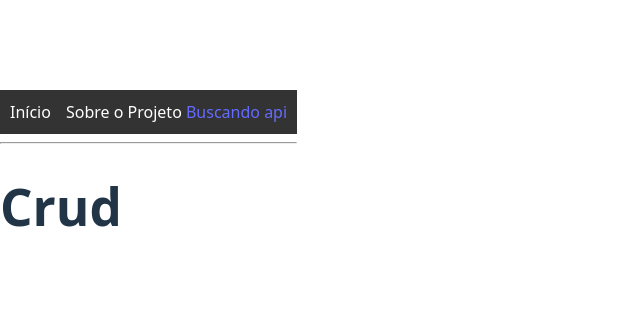
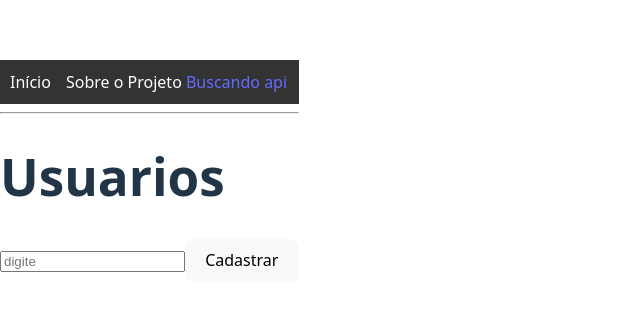
Before and after one commit to lucasriandev/Projects-React, a React (Vite) app in the folder meu-primeiro-projeto-react/: page /sobre in a window 1280 px wide. Shown: the part 221-532 px from the top of the page, without its empty margins (0-640 px from the left). Built offline with nearby package versions, Linux system fonts and the light colour scheme.

Commit message:
treinando crud

```diff
--- a/meu-primeiro-projeto-react/src/Sobre.jsx
+++ b/meu-primeiro-projeto-react/src/Sobre.jsx
@@ -1,9 +1,49 @@
 import { useEffect, useState } from "react";
 
 function Crud() {
+  const [usuario, setUsuario] = useState(() => {
+    return JSON.parse(localStorage.getItem("usuarios")) || [];
+  });
+
+  const [novoUser, setNovoUser] = useState("");
+
+  useEffect(() => {
+    localStorage.setItem("usuarios", JSON.stringify(usuario));
+  }, [usuario]);
+
+  function add() {
+    if (novoUser !== "") {
+      setUsuario([...usuario, novoUser]);
+      setNovoUser("");
+    }
+  }
+
+  function remover(indexRemover) {
+    const novaLista = usuario.filter((t, index) => index !== indexRemover);
+    setUsuario(novaLista);
+    if (novaLista.length === 0) {
+      localStorage.removeItem("usuarios");
+    }
+  }
+
   return (
     <div>
-      <h1>Crud</h1>
+      <h1>Usuarios</h1>
+      <input
+        placeholder="digite"
+        type="text"
+        value={novoUser}
+        onChange={(e) => setNovoUser(e.target.value)}
+      />
+      <button onClick={add}>Cadastrar</button>
+      <ul>
+        {usuario.map((item, index) => (
+          <li key={index}>
+            {item}
+            <button onClick={() => remover(index)}>🗑️</button>
+          </li>
+        ))}
+      </ul>
     </div>
   );
 }
```
